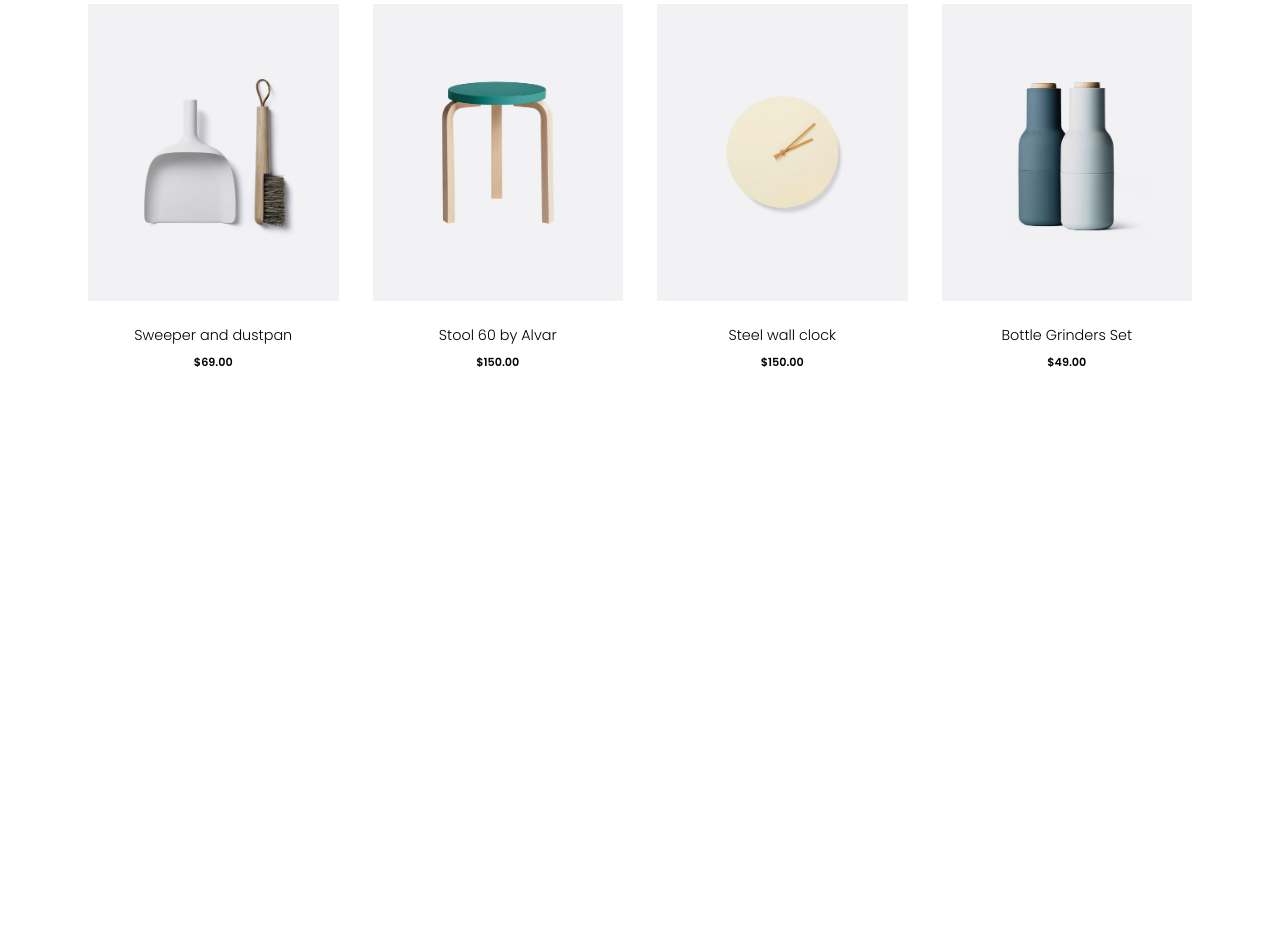
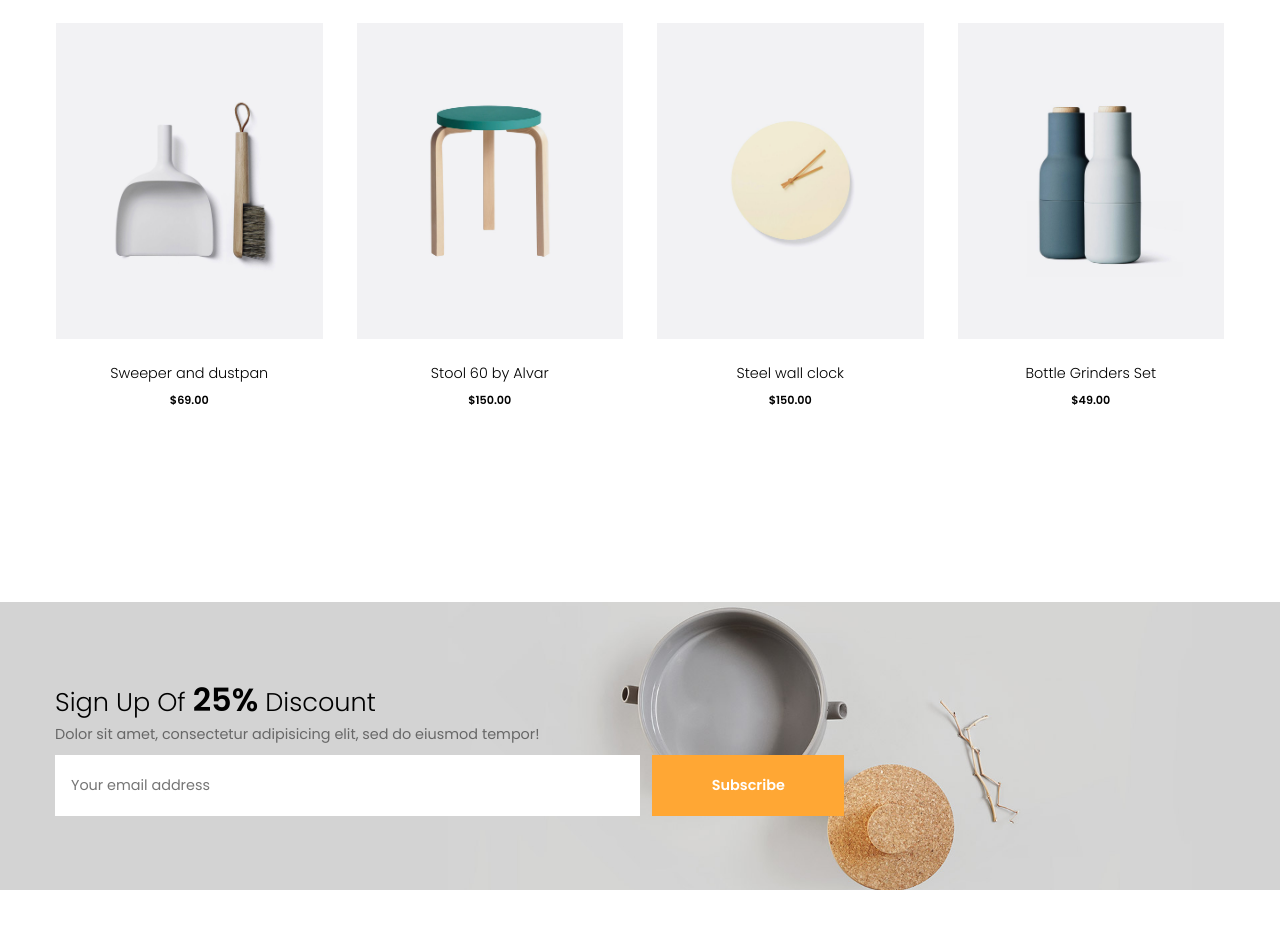
Before and after one commit to link4media/SOBER, a website: page src/index.html in a window 1280 px wide. Shown: the part 2172-3101 px from the top of the page. Before the commit the page ends 2656 px from the top, so only its background shows below. Drawn offline with Linux system fonts and the light colour scheme.

Commit message:
SignUp section it's ready

```diff
--- a/src/index.html
+++ b/src/index.html
@@ -184,10 +184,31 @@
 
       </section>
 
-      <section class="signup-container"></section>
-      <section class="services-container"></section>
-      <section class="brands-container"></section>
     </main>
+
+    <section class="signup-section">
+
+      <div class="disc-signup-container">
+
+        <div class="contents-cont">
+          <p class="discount-title">Sign Up Of <span>25%</span>  Discount</p>
+          <p class="discount-description">Dolor sit amet, consectetur adipisicing elit, sed do eiusmod tempor!</p>
+        </div>
+
+        <div class="subscribe-cont">
+          <input type="email" name="EMAIL" placeholder="Your email address" required>
+          <input type="submit" value="Subscribe">
+        </div>
+
+      </div>
+
+
+
+
+    </section>
+
+    <section class="services-container"></section>
+    <section class="brands-container"></section>
 
     <footer class="footer">
     </footer>
--- a/src/styles.css
+++ b/src/styles.css
@@ -105,7 +105,7 @@ main {
   margin: 0 auto;
   padding: 6rem 0;
 }
-main .shortcuts-container {
+.shortcuts-container {
   height: auto;
   display: grid;
   gap: 1.5rem;
@@ -113,7 +113,7 @@ main .shortcuts-container {
   grid-template-columns: repeat(auto-fit, minmax(20rem, 1fr));
   /* grid-auto-flow: dense; */
 }
-main .shortcuts-sub-container {
+.shortcuts-sub-container {
   height: auto;
   margin-top: 1.5rem;
   display: grid;
@@ -260,21 +260,25 @@ main .shortcuts-sub-container {
 }
 
 /* MAIN / Products */
+.arrivals-section {
+  margin: 5rem auto;
+  width: 100%;
+}
 .arrivals-title p {
   font-size: var(--titles-size);
   font-weight: 300;
-  padding: 5rem 0 3rem 0;
+  margin-bottom: 3rem;
   text-align: center;
 }
 .cards-container {
   width: 100%;
   max-width: 1170px;
-  padding: 0 2rem;
   display: grid;
   gap: 2rem;
-  grid-template-columns: repeat(auto-fill, minmax(14rem, 1fr));
+  grid-template-columns: repeat(auto-fit, minmax(14rem, 1fr));
   grid-template-row: repeat(auto-fill, minmax(24rem, 1fr));
 }
+
 /* CARDS GENERAL STYLES */
 .products-img img {
   width: 100%;
@@ -290,7 +294,7 @@ main .shortcuts-sub-container {
   box-shadow: 0 30px 30px rgba(0, 0, 0, 0.2);
   transition: .6s;
   border: 1px solid rgba(0, 0, 0, 0.1);
-  transform: translateY(-0.4rem);
+  transform: translateY(-1rem);
 }
 .products-img:hover .add-cart{
   opacity: 100%;
@@ -332,13 +336,86 @@ main .shortcuts-sub-container {
   transition: .2S;
 }
 
+/* MAIN / Sign Up Section */
+.signup-section {
+  width: 100%;
+  height: 18rem;
+  margin-bottom: 5rem;
+  background: url(../img/newsletter_img.jpg);
+  background-size: cover;
+  background-repeat: no-repeat;
+  background-position: center;
+  display: flex;
+  align-items: center;
+}
+
+.disc-signup-container {
+  width: 100%;
+  max-width: 1170px;
+  height: 10rem;
+  margin: 0 auto;
+  display: flex;
+  flex-direction: column;
+  justify-content: space-evenly;
+}
+
+.contents-cont {
+  width: 100%;
+}
+.subscribe-cont {
+  width: 100%;
+}
+.discount-title {
+  font-size: 1.6rem;
+  font-weight: 300;
+}
+.discount-title span {
+  font-size: 2rem;
+  font-weight: 600;
+}
+.discount-description {
+  font-size: 0.9rem;
+  color: rgb(103, 103, 103);
+}
+.subscribe-cont input {
+  border: none;
+  height: 3.8rem;
+  padding: 1rem;
+  margin-right: 0.5rem;
+  font-size: 0.9rem;
+  outline: none;
+}
+.subscribe-cont input:nth-child(1){
+  width: 50%;
+}
+.subscribe-cont input:nth-child(1):hover{
+  box-shadow: 0 0 15px rgba(0, 0, 0, 0.5);
+}
+.subscribe-cont input:nth-child(2){
+  background-color: #ffa734;
+  color: white;
+  width: 12rem;
+  font-weight: 600;
+  cursor: pointer;
+}
+.subscribe-cont input:nth-child(2):hover{
+  background-color: black;
+}
+
+
+
+
+
 
 
 
 /* MEDIA QUERIES */
 
-@media (max-width: 1170px) {
+@media (max-width: 1200px) {
   .cards-container {
+    padding: 0 2rem;
+  }
+  .disc-signup-container {
     padding: 0 2rem;
   }
 }
@@ -361,3 +438,6 @@ main .shortcuts-sub-container {
     padding: 0 1rem;
   }
 }
+@media (max-width: 550) {
+
+}
```
